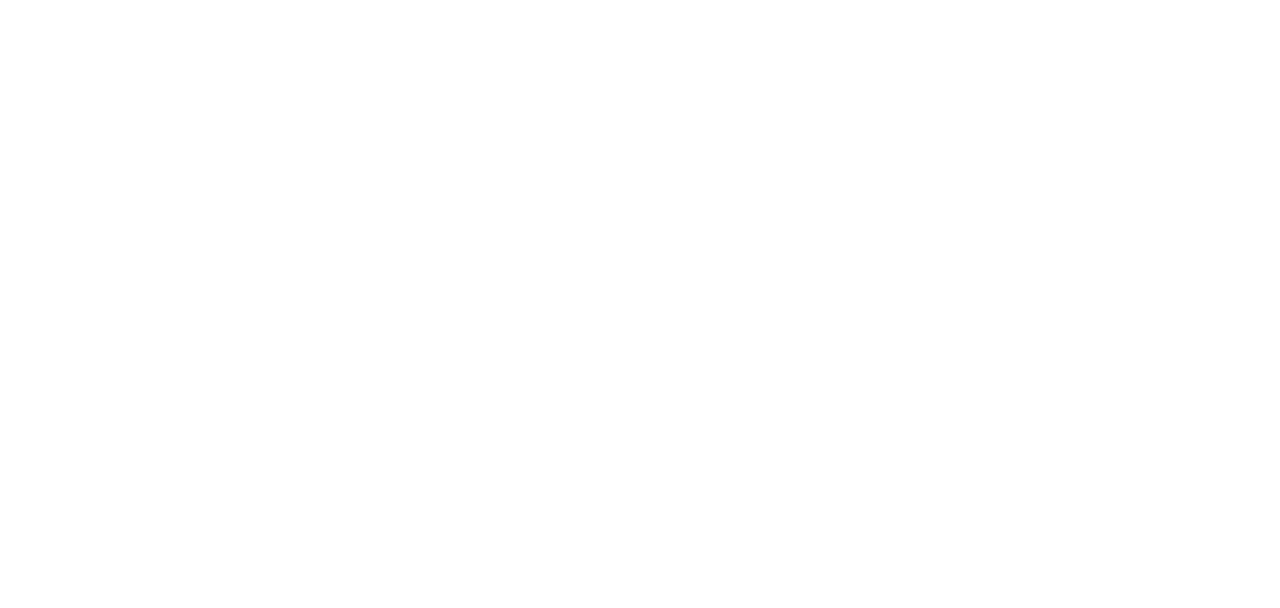
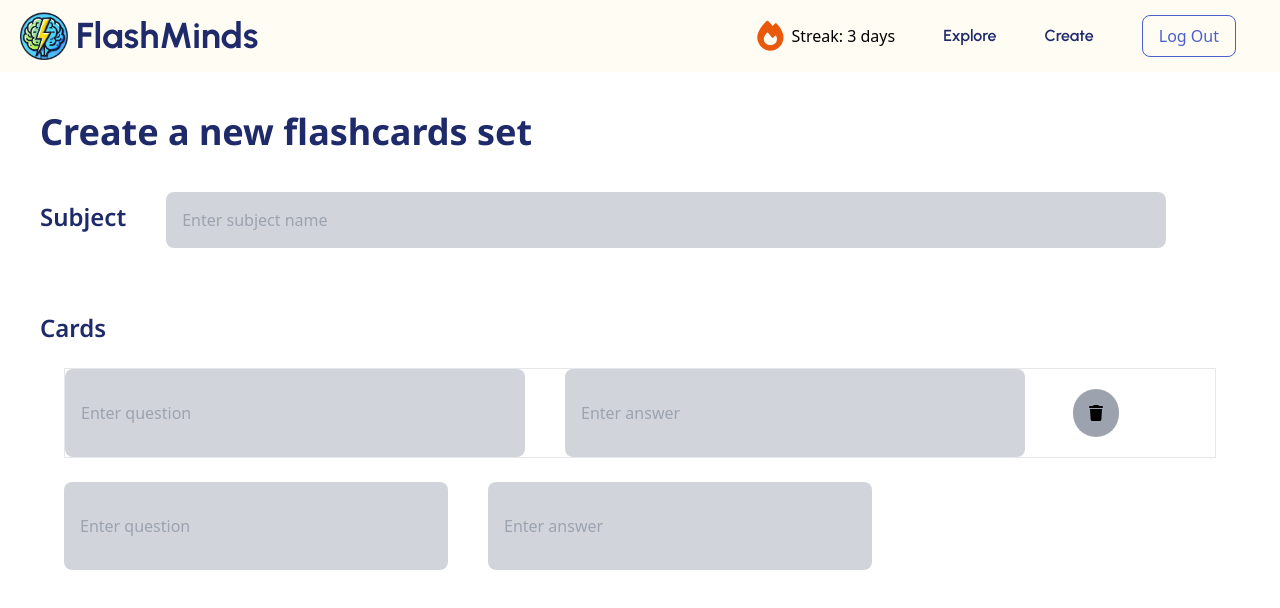
Before and after one commit to iamsoham10/flash-minds-backend, an Angular app in the folder client/: page /create-set in a window 1280 px wide. Before the commit this address led to /. Shown: the top 608 px of the page. Built offline with nearby package versions, Linux system fonts and the light colour scheme; sample sign-in values are in the browser's storage.

Commit message:
created add-set page

```diff
--- a/client/src/app/app.routes.ts
+++ b/client/src/app/app.routes.ts
@@ -6,5 +6,6 @@ export const routes: Routes = [
     { path: "auth", loadComponent: () => import("./components/signup/signup.component").then((c) => c.SignupComponent) },
     { path: "dashboard", loadComponent: () => import("./components/dashboard/dashboard.component").then((c) => c.DashboardComponent), canActivate: [authGuard] },
     { path: "dashboard/explore", loadComponent: () => import("./components/explore/explore.component").then((c) => c.ExploreComponent), canActivate: [authGuard] },
-    { path: "dashboard/explore/study/:subject", loadComponent: () => import("./components/study/study.component").then((c) => c.StudyComponent), canActivate: [authGuard] }
+    { path: "dashboard/explore/study/:subject", loadComponent: () => import("./components/study/study.component").then((c) => c.StudyComponent), canActivate: [authGuard] },
+    { path: "create-set", loadComponent: () => import("./components/create-set/create-set.component").then((c) => c.CreateSetComponent), canActivate: [authGuard] }
 ];
--- /dev/null
+++ b/client/src/app/components/create-set/create-set.component.html
@@ -0,0 +1,42 @@
+<!DOCTYPE html>
+<html lang="en">
+
+<head>
+    <meta charset="UTF-8">
+    <meta name="viewport" content="width=device-width, initial-scale=1.0">
+    <title>Create Set</title>
+</head>
+
+<body>
+    <app-navbar></app-navbar>
+    <section>
+        <h1 class="text-4xl font-body font-bold text-primary m-10">Create a new flashcards set</h1>
+        <div>
+            <form [formGroup]="createSetForm" action="saveSet()">
+                <div class="mx-10">
+                    <label for="subject-name" class="text-2xl font-body text-primary font-semibold ">Subject</label>
+                    <input type="text" name="subject" placeholder="Enter subject name" formControlName="subject"
+                        class="bg-gray-300 ml-10 rounded-lg p-4 w-5/6">
+                </div>
+                <div id="cards" class="my-16 mx-10">
+                    <h1 class="text-2xl font-body font-semibold text-primary">Cards</h1>
+                    <div class="relative m-6 border">
+                        <input type="text" name="term" placeholder="Enter question" formControlName="term"
+                            class="bg-gray-300 rounded-lg px-4 py-8 w-2/5">
+                        <input type="text" name="definition" placeholder="Enter answer" formControlName="definition"
+                            class="bg-gray-300 rounded-lg ml-10 px-4 py-8 w-2/5">
+                        <i class="fa-solid fa-trash ml-12 rounded-full bg-gray-400 p-4"></i>
+                    </div>
+                    <div class="relative m-6">
+                        <input type="text" name="term" placeholder="Enter question" formControlName="term"
+                            class="bg-gray-300 rounded-lg px-4 py-8 w-1/3">
+                        <input type="text" name="definition" placeholder="Enter answer" formControlName="definition"
+                            class="bg-gray-300 ml-10 rounded-lg px-4 py-8 w-1/3">
+                    </div>
+                </div>
+            </form>
+        </div>
+    </section>
+</body>
+
+</html>
--- /dev/null
+++ b/client/src/app/components/create-set/create-set.component.ts
@@ -0,0 +1,38 @@
+import { Component, inject } from '@angular/core';
+import { NavbarComponent } from "../navbar/navbar.component";
+import { FormBuilder, ReactiveFormsModule, Validators } from '@angular/forms';
+import { AddCardService } from '../../services/add-card.service';
+
+@Component({
+  selector: 'app-create-set',
+  standalone: true,
+  imports: [NavbarComponent, ReactiveFormsModule],
+  templateUrl: './create-set.component.html',
+  styleUrl: './create-set.component.css'
+})
+export class CreateSetComponent {
+  constructor(private addSetService: AddCardService) { }
+  private formBuilder = inject(FormBuilder);
+
+  createSetForm = this.formBuilder.group({
+    subject: ['', [Validators.required]],
+    term: ['', [Validators.required]],
+    definition: ['', [Validators.required]]
+  });
+  isLoadingSet = false;
+  saveSet() {
+    if (this.createSetForm.valid) {
+      this.isLoadingSet = true;
+      this.addSetService.addSet(this.createSetForm.value).subscribe(
+        (response) => {
+          console.log("set created");
+          this.isLoadingSet = false;
+        },
+        (error) => {
+          console.error("error saving set:", error);
+          this.isLoadingSet = false;
+        }
+      )
+    }
+  }
+}
--- a/client/src/app/components/navbar/navbar.component.html
+++ b/client/src/app/components/navbar/navbar.component.html
@@ -21,7 +21,8 @@
             </div>
             <button routerLink="/dashboard/explore"
                 class="font-display font-semibold text-primary hover:text-secondary">Explore</button>
-            <a href="#" class="font-display font-semibold text-primary hover:text-secondary">My Cards</a>
+            <button routerLink="/create-set"
+                class="font-display font-semibold text-primary hover:text-secondary">Create</button>
             <button (click)="logOutUser()"
                 class="items-center flex gap-2 border border-secondary px-4 py-2 rounded-lg text-secondary hover:border-secondary hover:bg-secondary hover:text-white">
                 <span>Log Out</span>
@@ -45,7 +46,8 @@
             <div class="p-4 flex flex-col gap-4">
                 <button routerLink="/dashboard/explore"
                     class="font-display text-lg text-primary hover:bg-gray-200 p-4 rounded-lg text-start">Explore</button>
-                <a href="#" class="font-display text-lg text-primary hover:bg-gray-200 p-4 rounded-lg">My Cards</a>
+                <button routerLink="/create-set"
+                    class="font-display text-lg text-primary hover:bg-gray-200 p-4 rounded-lg text-start">Create</button>
                 <div class="h-[1px] bg-gray-800 m-2"></div>
                 <button (click)="logOutUser()"
                     class="items-center flex gap-2 p-4 rounded-lg text-primary hover:bg-gray-200">
--- /dev/null
+++ b/client/src/app/services/add-card.service.ts
@@ -0,0 +1,16 @@
+import { HttpClient } from '@angular/common/http';
+import { Injectable } from '@angular/core';
+import { Observable } from 'rxjs';
+
+@Injectable({
+  providedIn: 'root'
+})
+export class AddCardService {
+
+  constructor(private http: HttpClient) { }
+  addCardAPI = "http://localhost:3000/api/cards/addcard";
+
+  addSet(cards: object): Observable<object> {
+    return this.http.post(this.addCardAPI, cards);
+  }
+}
```
Also changed, not shown: client/src/app/components/create-set/create-set.component.css (added), 2 other files (tests, documents, lock files or other folders).
